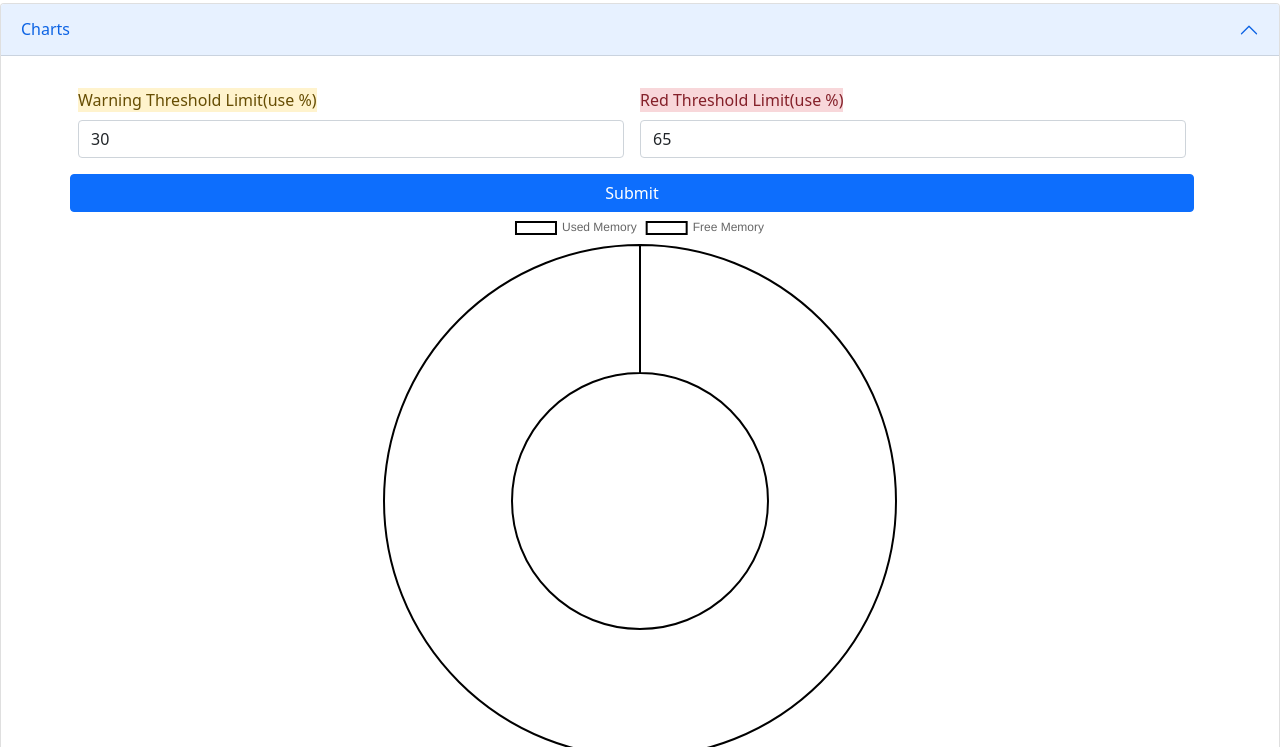
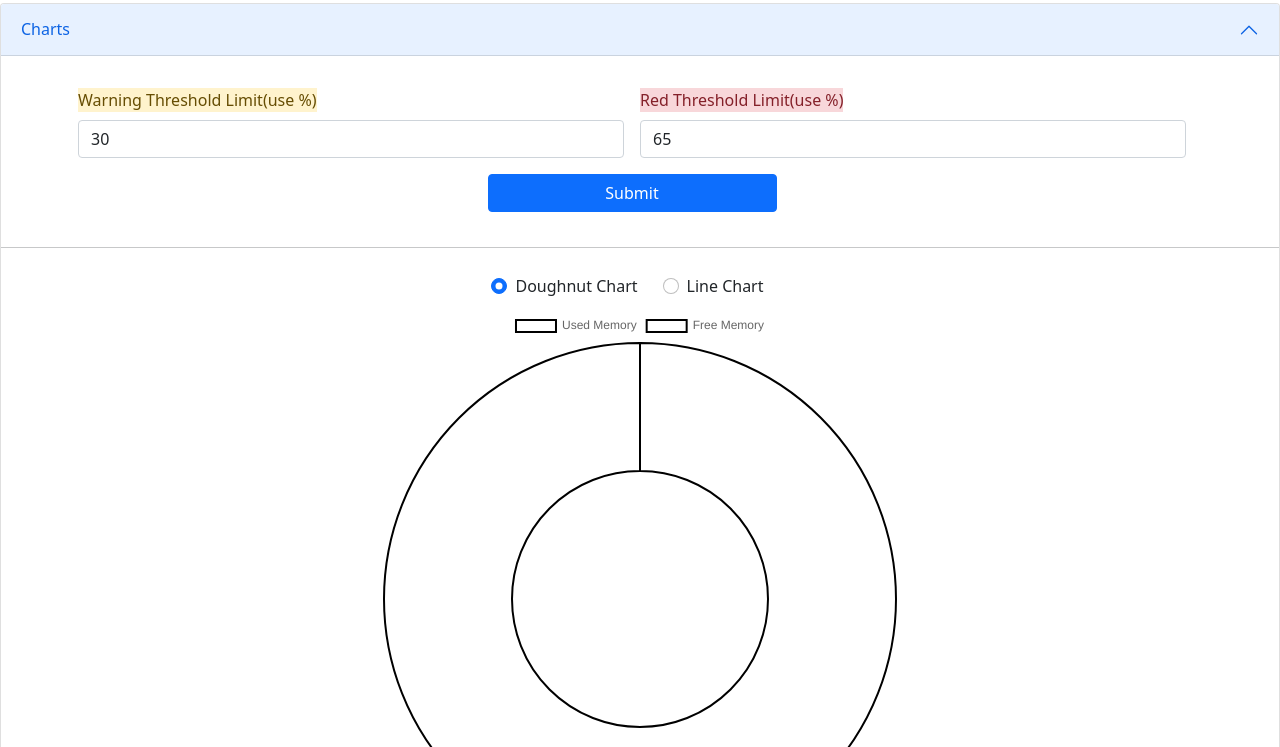
Before and after one commit to TigranVardanyan/Resource-Monitor, a browser extension: page index.html in a window 1280 px wide. Shown: the part 53-800 px from the top of the page. Drawn offline with nearby package versions, Linux system fonts and the light colour scheme.

Commit message:
chart views toggler

```diff
--- a/assets/index.css
+++ b/assets/index.css
@@ -1,3 +1,11 @@
 .export_col {
   padding: 20px 0 0 0;
 }
+
+.form-check {
+  padding: 10px 25px;
+}
+
+.options, .charts {
+  margin-bottom: 35px;
+}
--- a/charts/lineChart.js
+++ b/charts/lineChart.js
@@ -64,5 +64,5 @@ function updateLineChart( lineChart ) {
       }
       lineChart.update();
     })
-  }, 3000)
+  }, 1000)
 }
--- a/index.html
+++ b/index.html
@@ -12,14 +12,17 @@
   <div class="accordion" id="accordionPanelsStayOpenExample">
     <div class="accordion-item">
       <h2 class="accordion-header" id="panelsStayOpen-headingOne">
-        <button class="accordion-button" type="button" data-bs-toggle="collapse" data-bs-target="#panelsStayOpen-collapseOne" aria-expanded="true" aria-controls="panelsStayOpen-collapseOne">
+        <button class="accordion-button" type="button" data-bs-toggle="collapse"
+                data-bs-target="#panelsStayOpen-collapseOne" aria-expanded="true"
+                aria-controls="panelsStayOpen-collapseOne">
           Charts
         </button>
       </h2>
-      <div id="panelsStayOpen-collapseOne" class="accordion-collapse collapse show" aria-labelledby="panelsStayOpen-headingOne">
-        <div class="container">
+      <div id="panelsStayOpen-collapseOne" class="accordion-collapse collapse show"
+           aria-labelledby="panelsStayOpen-headingOne">
+        <div class="container options">
           <div class="row">
-            <form id="threshold_form" class="row g-3">
+            <form id="threshold_form" class="row g-3 justify-content-center">
               <div class="col-md-6">
                 <label for="warningThreshold" class="form-label alert-warning">Warning Threshold Limit(use %)</label>
                 <input type="number" class="form-control" id="warningThreshold" value="30" min="0" max="100">
@@ -28,29 +31,51 @@
                 <label for="redThreshold" class="form-label alert-danger">Red Threshold Limit(use %)</label>
                 <input type="number" class="form-control" id="redThreshold" value="65" min="0" max="100">
               </div>
-              <input id="thresholdSetup" class="btn btn-primary" type="submit" value="Submit">
+              <div class="col-md-3">
+                <div class="row">
+                  <input id="thresholdSetup" class="btn btn-primary" type="submit" value="Submit">
+                </div>
+              </div>
             </form>
           </div>
         </div>
-        <div class="container">
-          <div class="row justify-content-center align-content-center">
+        <hr>
+        <div class="container charts">
+          <div id="chart_toggle" class="chart_toggle d-flex flex-row justify-content-center">
+            <div class="form-check">
+              <input class="form-check-input" type="radio" name="chart_toggle_group" id="chart_toggle_doughnut" checked>
+              <label class="form-check-label" for="chart_toggle_doughnut">
+                Doughnut Chart
+              </label>
+            </div>
+            <div class="form-check">
+              <input class="form-check-input" type="radio" name="chart_toggle_group" id="chart_toggle_line">
+              <label class="form-check-label" for="chart_toggle_line">
+                Line Chart
+              </label>
+            </div>
+          </div>
+          <div id="doughnutChartBox" class="row justify-content-center align-content-center">
             <div class="col-6">
               <canvas id="doughnutChart"></canvas>
             </div>
           </div>
         </div>
-        <div>
+        <div id="lineChartBox">
           <canvas id="lineChart"></canvas>
         </div>
       </div>
     </div>
     <div class="accordion-item">
       <h2 class="accordion-header" id="panelsStayOpen-headingTwo">
-        <button class="accordion-button collapsed" type="button" data-bs-toggle="collapse" data-bs-target="#panelsStayOpen-collapseTwo" aria-expanded="false" aria-controls="panelsStayOpen-collapseTwo">
+        <button class="accordion-button collapsed" type="button" data-bs-toggle="collapse"
+                data-bs-target="#panelsStayOpen-collapseTwo" aria-expanded="false"
+                aria-controls="panelsStayOpen-collapseTwo">
           Alert monitoring
         </button>
       </h2>
-      <div id="panelsStayOpen-collapseTwo" class="accordion-collapse collapse" aria-labelledby="panelsStayOpen-headingTwo">
+      <div id="panelsStayOpen-collapseTwo" class="accordion-collapse collapse"
+           aria-labelledby="panelsStayOpen-headingTwo">
         <div class="container">
           <div class="row">
             <div class="col export_col">
--- a/index.js
+++ b/index.js
@@ -3,6 +3,9 @@ const alert_body = document.getElementById('alert_body')
 const export_csv = document.getElementById('export_csv')
 const warningThreshold = document.getElementById('warningThreshold');
 const redThreshold = document.getElementById('redThreshold');
+const doughnutChartBox = document.getElementById('doughnutChartBox');
+const lineChartBox = document.getElementById('lineChartBox');
+const radioButtons = document.querySelectorAll('input[name="chart_toggle_group"]');
 
 
 
@@ -24,6 +27,7 @@ setInterval(async () => {
     alert_body.innerHTML = table_body
   }
 }, 1000)
+
 export_csv.addEventListener('click', () => {
   filteredData = filterStoredData(alerts);
   const csv = generateCSV(filteredData);
@@ -107,3 +111,18 @@ const lineChart = new Chart(
   configLine
 );
 updateLineChart(lineChart)
+
+function handleRadioClick() {
+  if (document.getElementById('chart_toggle_doughnut').checked) {
+    doughnutChartBox.style.display = 'flex';
+    lineChartBox.style.display = 'none';
+  } else {
+    doughnutChartBox.style.display = 'none';
+    lineChartBox.style.display = 'flex';
+  }
+}
+
+handleRadioClick()
+radioButtons.forEach(radio => {
+  radio.addEventListener('click', handleRadioClick);
+});
```
